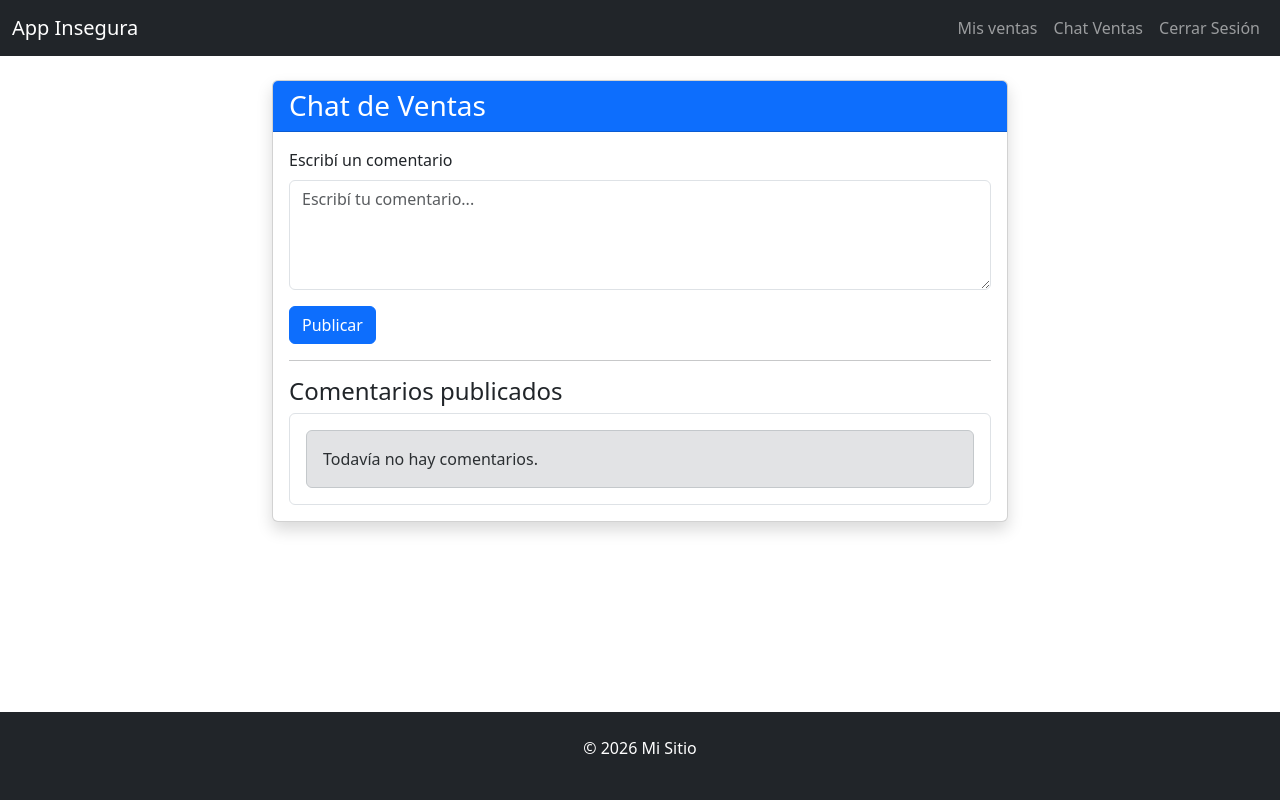
After one commit to valenteves/Mini-Vuln-App, a Flask app: page /chat in a window 1280 px wide. The commit adds this page. Run offline with Flask 3, Linux system fonts and the light colour scheme; the visitor is signed in with stand-in values (Sample User, id 1); parts of the project's set-up code (start-up, migrations or seed data) failed here and were passed over.

Commit message:
Añado chat (no vulnerable)

```diff
--- a/app/app.py
+++ b/app/app.py
@@ -1,4 +1,4 @@
-from flask import Flask, render_template, request, redirect, session, url_for
+from flask import Flask, render_template, request, redirect, session, url_for, flash
 from flask_limiter import Limiter
 from flask_limiter.errors import RateLimitExceeded
 from flask_limiter.util import get_remote_address
@@ -25,6 +25,8 @@ lista_ventas = [
     {"idUsuario": 100, "usuarioVendedor": "Admin", "producto": "flag{me_descubriste}"},
 ]
 
+lista_comentarios = []
+
 def obtener_usuario_actual():
     usuario_id = session.get("usuario_id")
     for usuario in usuarios:
@@ -46,13 +48,37 @@ def ventas(id):
         return redirect(url_for("iniciar_sesion"))
 
     if id != usuario["id"]:
-        return "No autorizado", 403
+        flash("No estás autorizado para acceder a las ventas de otro usuario.", "danger")
+        return redirect(url_for("ventas", id=usuario["id"]))
 
-    ventas_usuario=[]
+    ventas_usuario = []
     for venta in lista_ventas:
         if venta["idUsuario"] == id:
             ventas_usuario.append(venta)
-    return render_template("ventas.html",ventas=ventas_usuario, usuario=usuario)
+
+    return render_template("ventas.html", ventas=ventas_usuario, usuario=usuario)
+
+@app.route("/chat", methods=["GET", "POST"])
+def comentarios():
+    usuario = obtener_usuario_actual()
+    if not usuario:
+        return redirect(url_for("iniciar_sesion"))
+
+
+    if request.method == "POST":
+
+        lista_comentarios.append({
+            "autor": usuario["nombre"],
+            "texto": request.form.get("comentario", "")
+        })
+
+        return redirect(url_for("comentarios"))
+
+    return render_template(
+        "comentarios.html",
+        comentarios=lista_comentarios,
+        usuario=usuario,
+    )
 
 @app.route("/iniciar_sesion", methods=["GET", "POST"])
 @limiter.limit("5 per minute", methods=["POST"])
--- a/app/templates/base.html
+++ b/app/templates/base.html
@@ -25,6 +25,9 @@
                                 <a class="nav-link" href="/ventas/{{ usuario.id }}">Mis ventas</a>
                             </li>
                             <li class="nav-item">
+                                <a class="nav-link" href="/chat">Chat Ventas</a>
+                            </li>
+                            <li class="nav-item">
                                 <a class="nav-link" href="/cerrar_sesion">Cerrar Sesión</a>
                             </li>
                         {% else %}
@@ -36,7 +39,7 @@
                 </div>
             </div>
         </nav>
-        <main class="container mt-4">
+        <main class="container mt-4 pb-5">
             {% block contenido %}
             {% endblock %}
         </main>
--- /dev/null
+++ b/app/templates/comentarios.html
@@ -0,0 +1,85 @@
+
+{% extends "base.html" %}
+
+{% block contenido %}
+
+{% with messages = get_flashed_messages(with_categories=true) %}
+    {% if messages %}
+        {% for categoria, mensaje in messages %}
+            <div class="alert alert-{{ categoria }}">
+                {{ mensaje }}
+            </div>
+        {% endfor %}
+    {% endif %}
+{% endwith %}
+
+<div class="row justify-content-center">
+    <div class="col-lg-8">
+
+        <div class="card shadow">
+            <div class="card-header bg-primary text-white">
+                <h3 class="mb-0">Chat de Ventas</h3>
+            </div>
+
+            <div class="card-body">
+
+                <form method="POST">
+                    <div class="mb-3">
+                        <label class="form-label">Escribí un comentario</label>
+                        <textarea
+                            class="form-control"
+                            name="comentario"
+                            rows="4"
+                            placeholder="Escribí tu comentario..."
+                            required></textarea>
+                    </div>
+
+                    <button type="submit" class="btn btn-primary">
+                        Publicar
+                    </button>
+                </form>
+
+                <hr>
+
+                <h4>Comentarios publicados</h4>
+
+                <div class="border rounded p-3 overflow-auto" style="max-height: 400px;">
+
+                    {% if comentarios %}
+
+                        {% for comentario in comentarios %}
+
+                            <div class="card mb-3">
+                                <div class="card-body">
+
+                                    <h6 class="card-subtitle mb-2 text-muted">
+                                        {{ comentario.autor }}
+                                    </h6>
+
+                                    <!-- VULNERABLE A XSS -->
+                                    <p class="card-text">
+                                        {{ comentario.texto }}
+                                    </p>
+
+                                </div>
+                            </div>
+
+                        {% endfor %}
+
+                    {% else %}
+
+                        <div class="alert alert-secondary mb-0">
+                            Todavía no hay comentarios.
+                        </div>
+
+                    {% endif %}
+
+                </div>
+
+            </div>
+        </div>
+
+    </div>
+</div>
+
+{% endblock %}
--- a/compose.yaml
+++ b/compose.yaml
@@ -1,5 +1,5 @@
 services:
-  mini-vuln-app:
+  mini-vnhuln-app:
     build:
       context: ./app
     ports:
```
Also changed, not shown: app/templates/ventas.html (+9 -0 lines).
